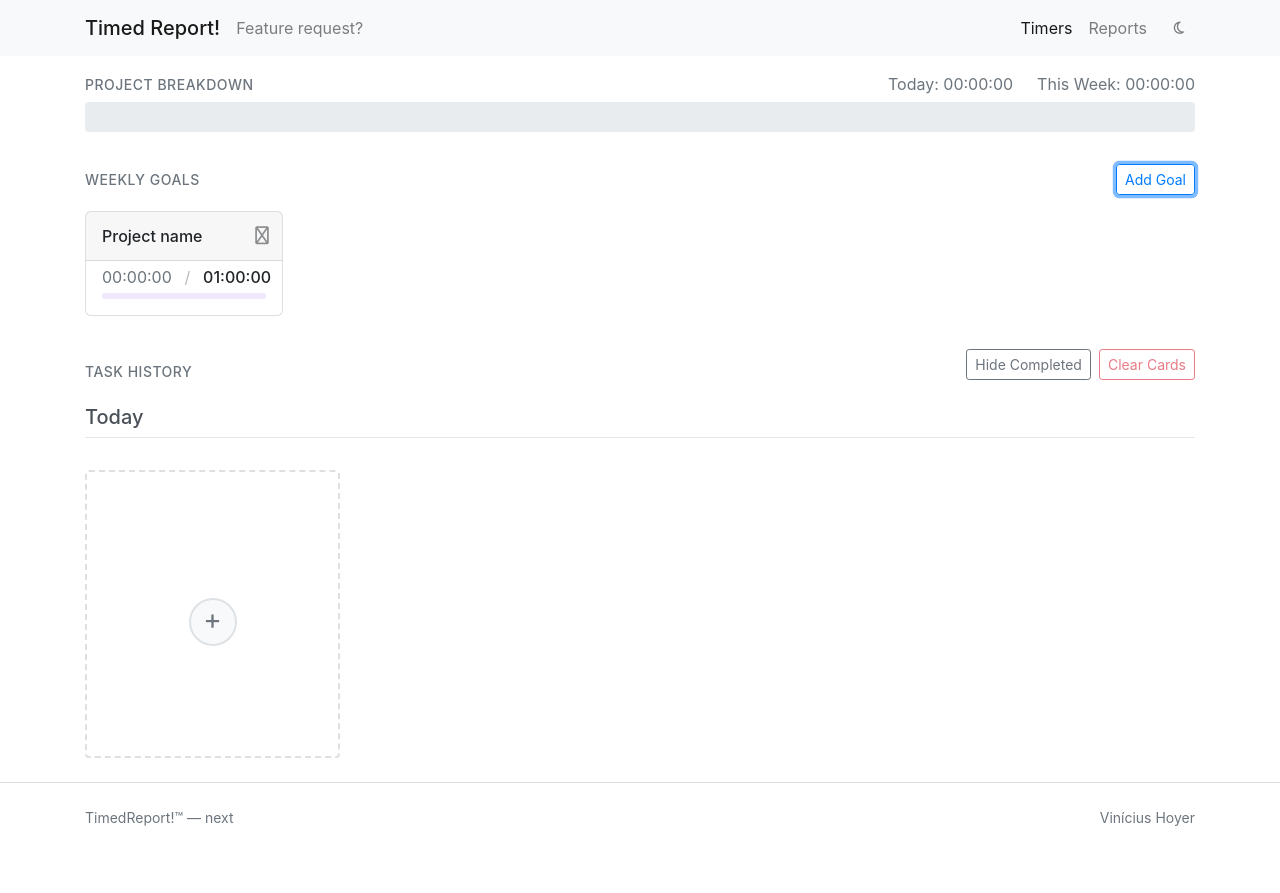
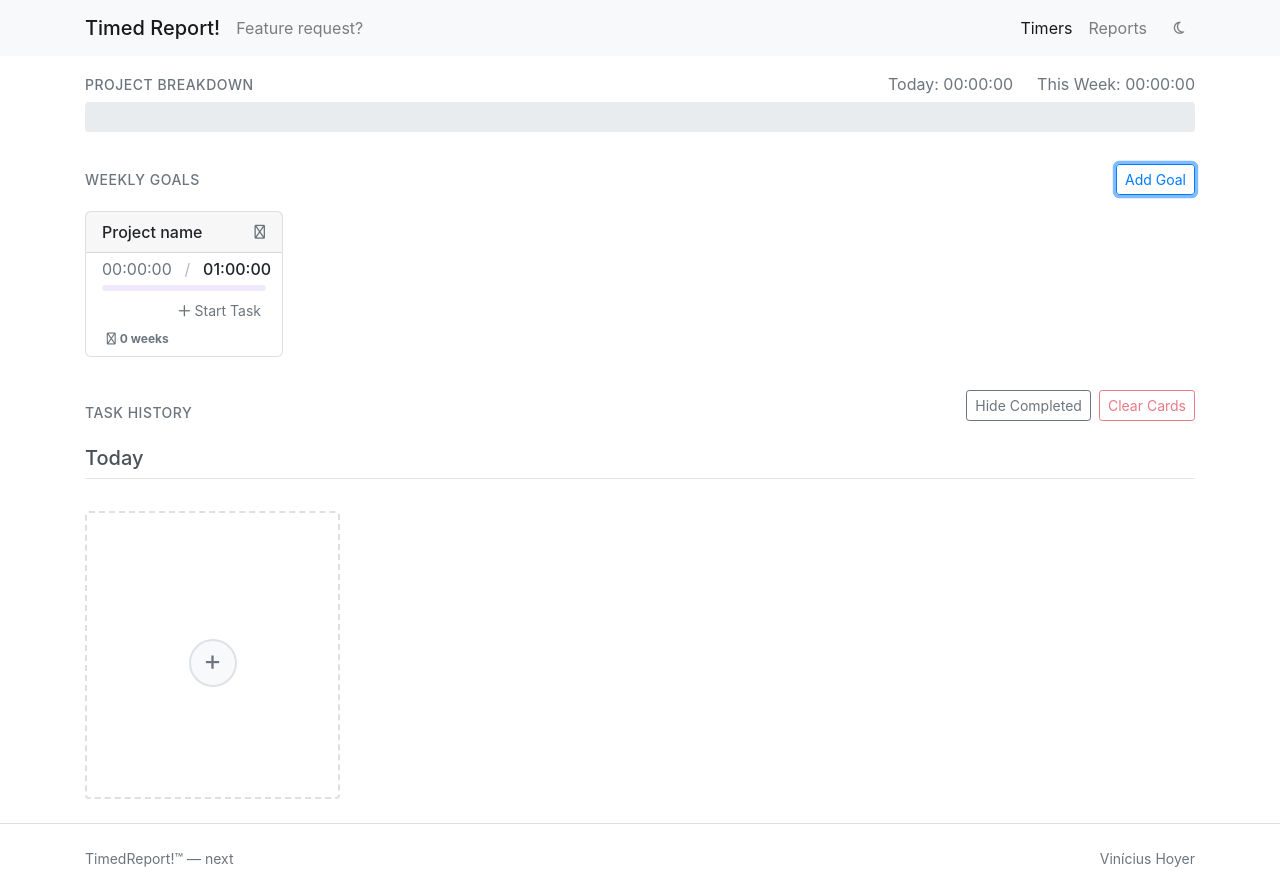
Before and after one commit to vhoyer/timedReport, a Vue app: page / in a window 1280 px wide. Both pictures are taken after a click on the button "Add Goal". Before the commit the page ends 852 px from the top, so only its background shows below. Built offline with nearby package versions, Linux system fonts and the light colour scheme.

Commit message:
✨ Add function to start a task directly from the goal cards

```diff
--- a/src/global.ts
+++ b/src/global.ts
@@ -15,6 +15,9 @@ export type Task = {
   taskState: number;
   /** task percentage completion */
   percentage: number;
+  /** date of creation */
+  createdAt: string;
+  /** is the card selected */
   isSelected: boolean;
   isHidden: boolean;
 };
--- a/src/views/Timers.vue
+++ b/src/views/Timers.vue
@@ -71,18 +71,14 @@
                   {{ goal.project }}
                 </div>
                 <div class="d-flex align-items-center">
-                  <span class="badge mr-2 d-flex align-items-center" v-if="goal.streak > 0">
-                    <i class="fa-duotone fa-regular fa-fire-flame-curved mr-1" style="color: #fd7e14;"></i>
-                    {{ goal.streak }} weeks
-                  </span>
                   <button
                     type="button"
-                    class="close"
+                    class="btn btn-link p-0"
                     aria-label="Delete Goal"
                     title="Delete Goal"
-                    @click="removeGoal(goal.id)"
+                    @click.stop="removeGoal(goal.id)"
                   >
-                    <i class="fa-duotone fa-regular fa-xmark fa-xs" aria-hidden="true"></i>
+                    <i class="fa-duotone fa-regular fa-xmark"></i>
                   </button>
                 </div>
               </div>
@@ -118,6 +114,26 @@
                   aria-valuemin="0"
                   aria-valuemax="100"
                 ></div>
+              </div>
+
+              <!-- Create Task Button -->
+              <div class="d-flex justify-content-end mt-2">
+                <button
+                  type="button"
+                  class="btn btn-link py-0 px-1 text-decoration-none start-task-btn"
+                  aria-label="Create Task"
+                  title="Create Task"
+                  @click.stop="createTaskFromGoal(goal)"
+                >
+                  <i class="fa-duotone fa-regular fa-plus"></i> Start Task
+                </button>
+              </div>
+
+              <div class="d-flex mt-2">
+                <span class="badge d-flex align-items-center mr-2" style="color: #6c757d">
+                  <i class="fa-duotone fa-regular fa-fire-flame-curved mr-1" :style="(goal.streak > 0) ? { color: '#fd7e14' } : {}"></i>
+                  {{ goal.streak }} weeks
+                </span>
               </div>
             </div>
           </div>
@@ -163,6 +179,7 @@
             :key="card.id"
             class="col-12 col-sm-6 col-md-4 col-lg-3"
             :id="card.id"
+            :data-card-id="card.id"
             :title="card.title"
             :project="card.project"
             :description="card.description"
@@ -482,6 +499,17 @@ export default defineComponent({
     this.checkGoals();
   },
   methods: {
+    createTaskFromGoal(goal) {
+      const newCard = this.addCard(goal.project);
+      this.$nextTick(() => {
+        this.startTimerOn(newCard);
+      });
+    },
+
+    editGoal(goal) {
+      this.openGoalModal(goal);
+    },
+
     getCardFromId(cardId: string) {
       return this.cards.find((card) => card.id === cardId);
     },
@@ -666,13 +694,13 @@ export default defineComponent({
       });
     },
 
-    addCard() {
+    addCard(project = 'Project name') {
       this.idOrigin += 1;
 
-      this.cards.push({
+      const newCard = {
         id: `card-${this.idOrigin}`,
         title: 'Task description',
-        project: 'Project name',
+        project: project,
         description: 'Full description',
         time: 0,
         eta: 0,
@@ -682,10 +710,13 @@ export default defineComponent({
         isHidden: false,
         createdAt: this.getTodayLocal(),
         billable: false,
-      });
+      };
 
-      this.saveStorage(); // Save when adding a new card
+      this.cards.push(newCard);
+      this.saveStorage();
       analyticsTrack('task_create', { count: this.idOrigin });
+
+      return newCard;
     },
     removeCard(cardId: string) {
       this.cards = this.cards.filter((element) => element.id !== cardId);
@@ -1356,4 +1387,17 @@ export default defineComponent({
     }
   }
 }
+  .start-task-btn {
+    color: inherit;
+    color: #6c757d;
+    transition: color 0.2s ease-in-out;
+  }
+
+  .start-task-btn:hover {
+    color: #28a745 !important;
+  }
+
+  .start-task-btn:active {
+    color: #218838 !important;
+  }
 </style>
```
Also changed, not shown: 1 other file (tests, documents, lock files or other folders).
